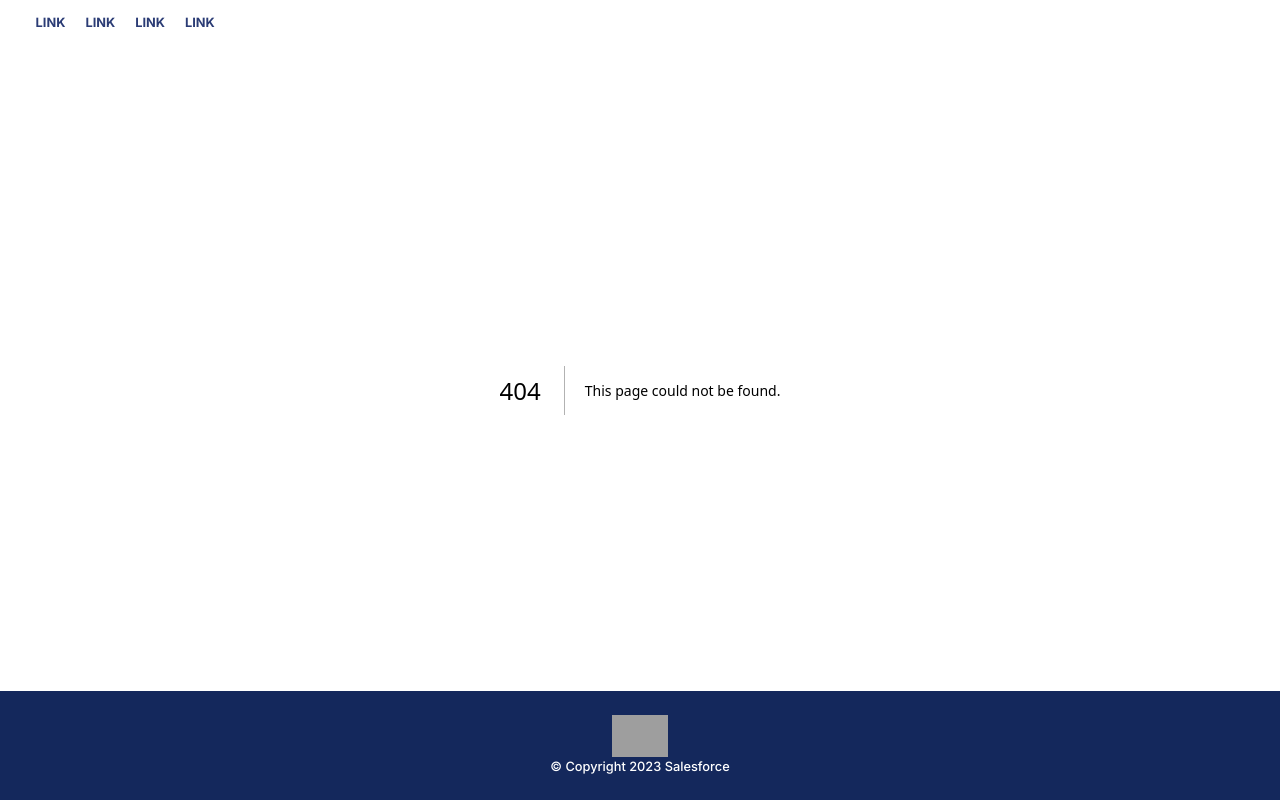
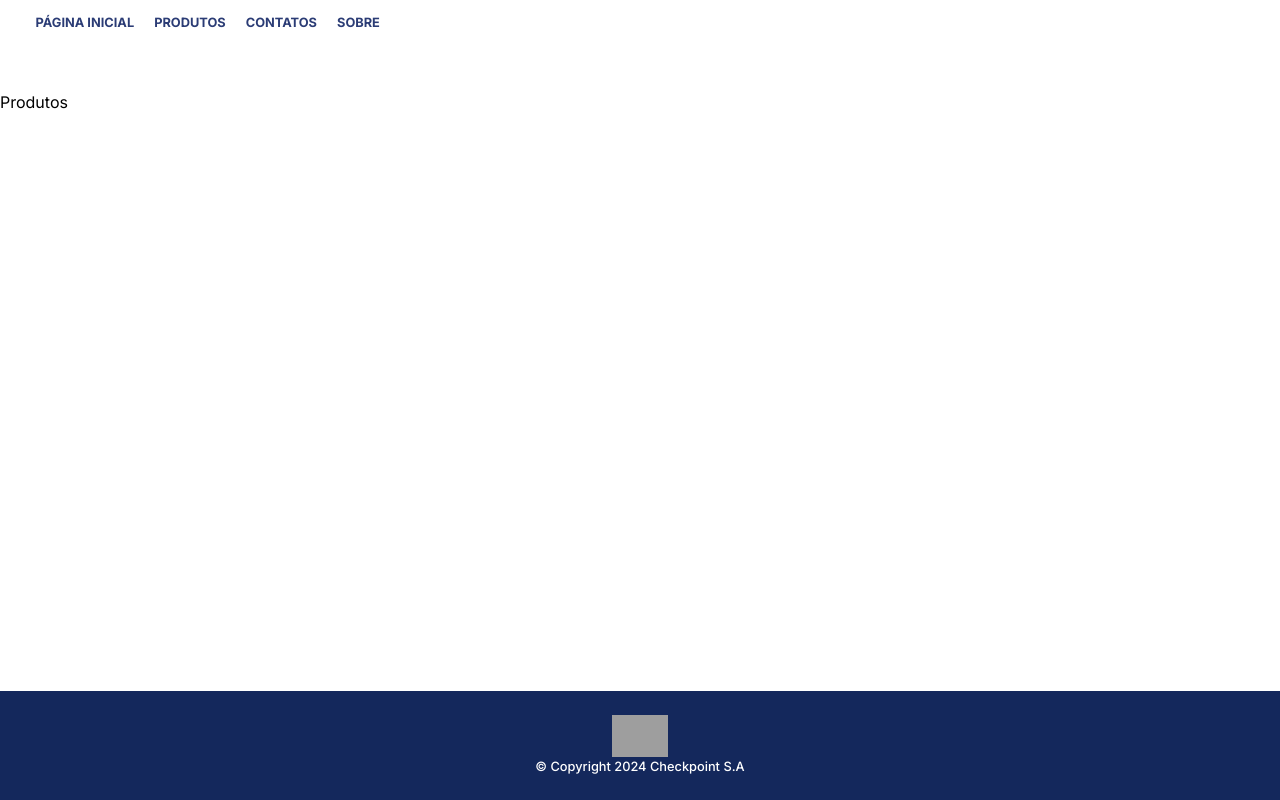
Before and after one commit to Mauricio-Pereira/Checkpoint-V, a Next.js app in the folder checkpoint-v/: page /Produtos in a window 1280 px wide. Before the commit this address had no page. Built offline with nearby package versions, Linux system fonts and the light colour scheme; grey boxes are pictures that could not be loaded.

Commit message:
Criando o'que eu criei

```diff
--- /dev/null
+++ b/checkpoint-v/src/app/Contato/page.tsx
@@ -0,0 +1,7 @@
+export default function Contato() {
+    return (
+      <main className="flex-auto">
+        Contato
+      </main>
+    );
+}
--- /dev/null
+++ b/checkpoint-v/src/app/Produtos/page.tsx
@@ -0,0 +1,7 @@
+export default function Produtos() {
+    return (
+      <main className="flex-auto">
+        Produtos
+      </main>
+    );
+}
--- /dev/null
+++ b/checkpoint-v/src/app/Sobre/page.tsx
@@ -0,0 +1,7 @@
+export default function Sobre() {
+    return (
+      <main className="flex-auto">
+        Sobre
+      </main>
+    );
+}
--- a/checkpoint-v/src/components/Footer/index.tsx
+++ b/checkpoint-v/src/components/Footer/index.tsx
@@ -5,7 +5,7 @@ const Footer = () => {
         <>
             <footer className="flex">
                 <img className='imagem-footer' src="/logoSalesForce.png" alt="logoSalesForce.png" title="© Copyright 2023 Salesforce"/>
-                <p className="copy">&copy; Copyright 2023 Salesforce</p>
+                <p className="copy">&copy; Copyright 2024 Checkpoint S.A</p>
             </footer>
         </>
     );
--- a/checkpoint-v/src/components/Header/index.tsx
+++ b/checkpoint-v/src/components/Header/index.tsx
@@ -1,3 +1,4 @@
+import Link from 'next/link';
 import './styles.css';
 
 const Header = () => {
@@ -6,10 +7,10 @@ const Header = () => {
             <header className="flex">
                 <nav>
                     <ul>
-                        <li><a href="#">Link</a></li>
-                        <li><a href="#">Link</a></li>
-                        <li><a href="#">Link</a></li>
-                        <li><a href="#">Link</a></li>
+                        <li><Link className="links" href="/">Página Inicial</Link></li>
+                        <li><Link className="links" href="/Produto">Produtos</Link></li>
+                        <li><Link className="links" href="/Contato">Contatos</Link></li>
+                        <li><Link className="links" href="/Sobre">Sobre</Link></li>
                     </ul>
                 </nav>
             </header>
```
